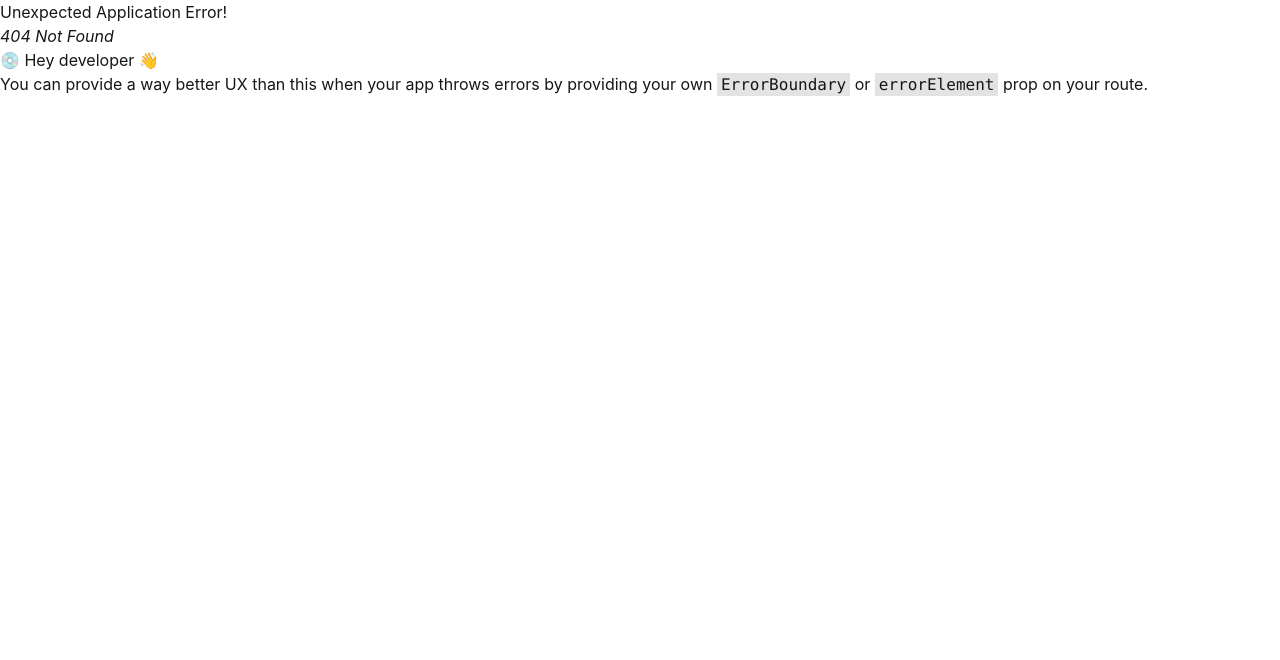
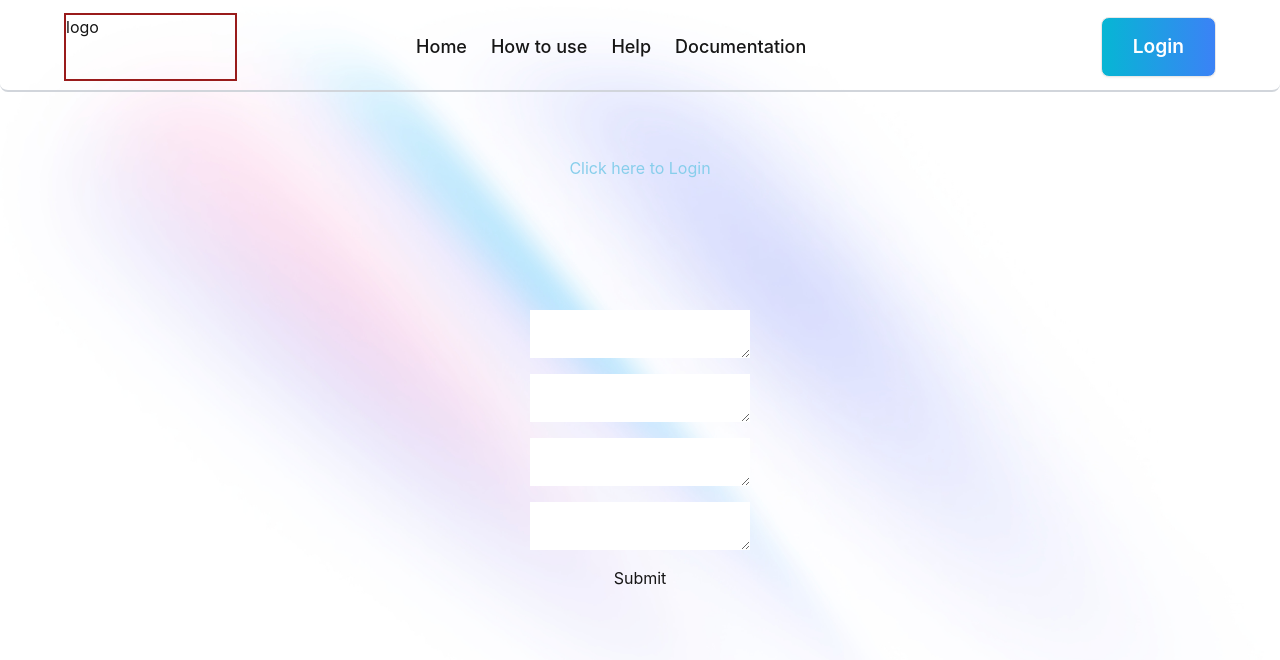
Before and after one commit to navneetthakor/bcv-frontend-new, a React (Create React App) app: page /login in a window 1280 px wide. Before the commit this address had no page. Shown: the top 660 px of the page. Built offline with nearby package versions, Linux system fonts and the light colour scheme.

Commit message:
navigation between login signup

```diff
--- a/package.json
+++ b/package.json
@@ -6,11 +6,13 @@
     "@testing-library/jest-dom": "^5.17.0",
     "@testing-library/react": "^13.4.0",
     "@testing-library/user-event": "^13.5.0",
+    "formik": "^2.4.6",
     "react": "^18.3.1",
     "react-dom": "^18.3.1",
     "react-router-dom": "^6.24.0",
     "react-scripts": "5.0.1",
-    "web-vitals": "^2.1.4"
+    "web-vitals": "^2.1.4",
+    "yup": "^1.4.0"
   },
   "scripts": {
     "start": "react-scripts start",
--- a/src/App.js
+++ b/src/App.js
@@ -8,6 +8,7 @@ import {
 
 // imporing Scences
 import {RootLayout, ChatBoard, Home } from './scences/main';
+import {Login} from './components/login/main'
 import { UserLogedProvider } from "./context/UserLogedContext";
 
 
@@ -19,6 +20,7 @@ function App() {
     <Route exact path="/" element={<RootLayout />}>
       <Route index element={<Home />} />
       <Route exact path="/result" element={< ChatBoard />} />
+      <Route exact path="/login" element={<Login />} />
     </Route>)
   );
 
--- a/src/components/common/Navbar.js
+++ b/src/components/common/Navbar.js
@@ -1,7 +1,6 @@
 import React, { useContext, useEffect, useState } from "react";
 import { UserLogedContext } from "../../context/UserLogedContext";
 import { useLocation, useNavigate } from "react-router-dom";
-import bgimage from "../../assets/home_bg.jpg";
 
 export default function Navbar() {
   // to chanck whether user login state changes or not
@@ -18,6 +17,16 @@ export default function Navbar() {
   const [user, setUser] = useState({
     image: "",
   });
+
+  // login click
+  const handleLoginClick = () =>{
+    if(localStorage.getItem('usertoken')){
+      navigate('/result');
+    }
+    else{
+      navigate('/login')
+    }
+  }
 
   // to get user data
   useEffect(() => {
@@ -99,7 +108,7 @@ export default function Navbar() {
             </div>
           </div>
         ) : (
-          <button className="h-[70%] w-[50%] z-10 btn text-white bg-gradient-to-r from-cyan-500 to-blue-500 text-[1.2rem]">
+          <button onClick={handleLoginClick} className="h-[70%] w-[50%] z-10 btn text-white bg-gradient-to-r from-cyan-500 to-blue-500 text-[1.2rem]">
             Login
           </button>
         )}
--- /dev/null
+++ b/src/components/login/Login.js
@@ -0,0 +1,259 @@
+import React, { useContext, useEffect, useState } from "react";
+import { Form, Formik } from "formik";
+import * as yup from "yup";
+import { useNavigate } from "react-router-dom";
+import { UserLogedContext } from "../../context/UserLogedContext";
+
+export default function Login() {
+
+    // to chanck whether user login state changes or not
+  const { isUserLoged, setIsUserLoged } = useContext(UserLogedContext);
+    // for navigation
+    const navigate = useNavigate();
+
+
+  // schema for formik form
+  const userFormSchema = yup.object().shape({
+    image: yup.mixed(),
+    username: yup.string(),
+    email: yup.string().email().required("enter valid email"),
+    password: yup.string().min(4).max(16).required("password required"),
+    contact_num: yup.string(),
+  });
+
+  // formik form
+  const [selectedImage, setSelectedImage] = useState();
+  const [loginSignupState, setLoginSignupState] = useState("signup");
+
+  // to handle form submit
+  const handleFormSubmit = async (values) => {
+    let url = `${process.env.REACT_APP_BACKEND_IP}/user/`;
+    url += loginSignupState === "signup" ? `createuser` : `userlogin`;
+    let data;
+    let response;
+
+    if (loginSignupState === "signup") {
+      const formdata = new FormData();
+      if (selectedImage) formdata.append("image", selectedImage);
+      for (let [key, value] of Object.entries(values)) {
+        formdata.append(key, value);
+      }
+
+      response = await fetch(url, {
+        method: "POST",
+        body: formdata,
+      });
+      console.log(response);
+      data = await response.json();
+      console.log(data);
+    } else {
+      response = await fetch(url, {
+        method: "POST",
+        headers: {
+          "Content-Type": "application/json",
+        },
+        body: JSON.stringify(values),
+      });
+      data = await response.json();
+      // console.log(data);
+    }
+
+    if (data.signal === "red") alert(data.error);
+    else {
+        console.log(data.usertoken);
+      localStorage.setItem("usertoken", data.usertoken);
+      setIsUserLoged(true);
+      navigate('/result');
+    }
+  };
+
+
+
+  // to toggle login and signup
+  const handleLoginSignupToggle = () => {
+    if (loginSignupState === "signup") setLoginSignupState("login");
+    else setLoginSignupState("signup");
+  };
+
+  const formik = (
+    <Formik
+      initialValues={{
+        username: "",
+        email: "",
+        password: "",
+        contact_num: "",
+      }}
+      validationSchema={userFormSchema}
+      onSubmit={(values) => {
+        handleFormSubmit(values);
+      }}
+    >
+      {({
+        values,
+        errors,
+        touched,
+        handleChange,
+        handleBlur,
+        handleSubmit,
+        isSubmitting,
+        /* and other goodies */
+      }) => (
+        <form onSubmit={handleSubmit}>
+          <div
+            style={{ display: 'flex', flexDirection: "column", gap: "10px", height: "65vh", width: '100%'}}
+          >
+            <button
+              style={{
+                color: "skyblue",
+                ":hover": { textDecoration: "underline" },
+              }}
+              onClick={handleLoginSignupToggle}
+            >
+              Click here to{" "}
+              {loginSignupState === "signup" ? "Login" : "Sign-Up"}
+            </button>
+            {loginSignupState === "signup" && (
+              <div
+                style={{
+                  width: 110,
+                  height: 110,
+                  cursor: "pointer",
+                }}
+                className=""
+                onClick={() => document.getElementById("image").click()}
+              >
+                {selectedImage && (
+                  <div
+                    style={{width: '100px', height: '100px'}}
+                    src={URL.createObjectURL(selectedImage)}
+                    alt="uploaded img"
+                  />
+                )}
+              </div>
+            )}
+
+            {/* hidden input used by image avtar  */}
+            <input
+              id="image"
+              name="image"
+              type="file"
+              accept="image/*"
+              style={{ display: "none" }}
+              onChange={(event) => {
+                setSelectedImage(event.target.files[0]);
+              }}
+            />
+
+            {loginSignupState === "signup" && (
+              <div width={'100%'}>
+                <textarea
+                  sx={{ width: '100%' }}
+                  variant="standard"
+                  label="userName"
+                  type="txt"
+                  name="username"
+                  id="username"
+                  onChange={handleChange}
+                  onBlur={handleBlur}
+                  value={values.username}
+                />
+                {values.username === "" && touched.username && (
+                  <div>username required </div>
+                )}
+              </div>
+            )}
+
+            <div width={'100%'}>
+              <textarea
+                sx={{ width: '100%' }}
+                variant="standard"
+                label="email"
+                type="email"
+                name="email"
+                id="email"
+                onChange={handleChange}
+                onBlur={handleBlur}
+                value={values.email}
+              />
+              {errors.email && touched.email && (
+                <div>{errors.email} </div>
+              )}
+            </div>
+            {loginSignupState === "signup" && (
+              <div width={'100%'}>
+                <textarea
+                  sx={{ width: '100%' }}
+                  variant="standard"
+                  label="Contact Number"
+                  type="txt"
+                  name="contact_num"
+                  id="contact_num"
+                  onChange={handleChange}
+                  onBlur={handleBlur}
+                  value={values.contact_num}
+                />
+                {errors.contact_num && touched.contact_num && (
+                  <div>{errors.contact_num} </div>
+                )}
+              </div>
+            )}
+            <div width={'100%'}>
+              <textarea
+                sx={{ width: '100%' }}
+                variant="standard"
+                label="Password"
+                type="txt"
+                name="password"
+                id="password"
+                onChange={handleChange}
+                onBlur={handleBlur}
+                value={values.password}
+              />
+              {errors.contact_num && touched.contact_num && (
+                <div>{errors.contact_num} </div>
+              )}
+            </div>
+            <button
+              sx={{
+                background: 'linear-gradient(to right, #805af5, #cd99ff)',
+                marginTop: '5vh',
+                width: '40%'
+            }}
+              variant="contained"
+              type="submit"
+              onClick={handleSubmit}
+            >
+              <div variant="h5" sx={{fontWeight: '700', color: 'white'}} > Submit</div>
+            </button>
+          </div>
+        </form>
+      )}
+    </Formik>
+  );
+
+  // to check weather user already logged or not
+  useEffect(()=>{
+    if(localStorage.getItem('usertoken')) navigate('/result');
+  },[])
+
+   return (
+  <div
+  style={{
+    position: 'relative',
+    zIndex: '100',
+    display: 'flex',
+    alignItems: 'center',
+    justifyContent: 'center',
+    paddingTop:'8vh',
+  }}
+  >
+    <div
+    sx={{
+        width: '30%',
+    }}
+    >
+        {formik}
+    </div>
+  </div>
+  );
+}
--- /dev/null
+++ b/src/components/login/main.js
@@ -0,0 +1,3 @@
+import Login from './Login'
+
+export {Login};
--- a/src/scences/ChatBoard.js
+++ b/src/scences/ChatBoard.js
@@ -1,6 +1,16 @@
-import React from "react";
+import React, { useEffect } from "react";
+import { useNavigate } from "react-router-dom";
 
 export default function ChatBoard() {
+  // for navigation
+  const navigate = useNavigate();
+
+  // if user not logged in
+  // useEffect(()=>{
+  //   if(!localStorage.getItem('usertoken')){
+  //     navigate('/login')
+  //   }
+  // })
   return (
     <div className="w-[100%] h-[95vh] flex justify-center items-center relative z-1">
       <div
```
Also changed, not shown: 1 other file (tests, documents, lock files or other folders).
